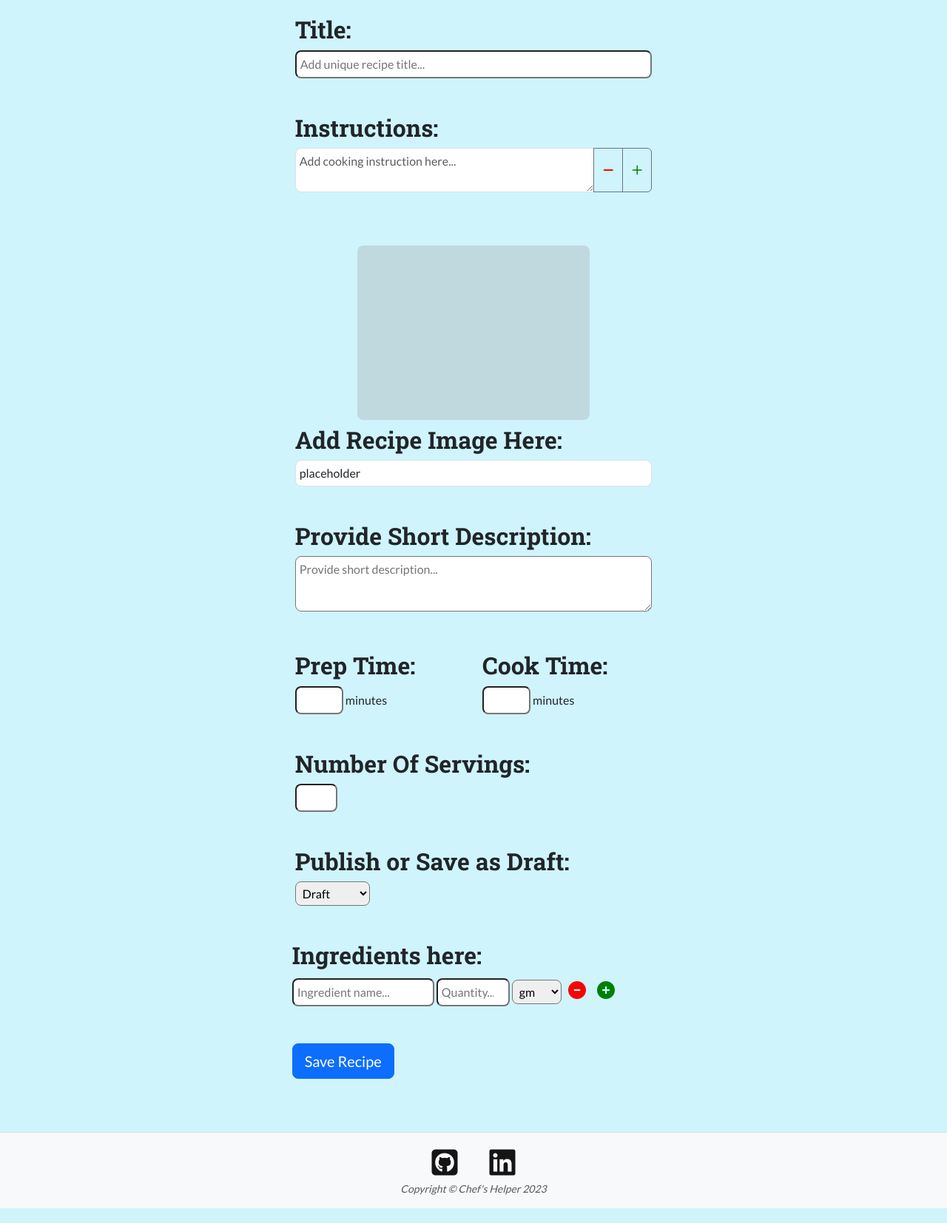
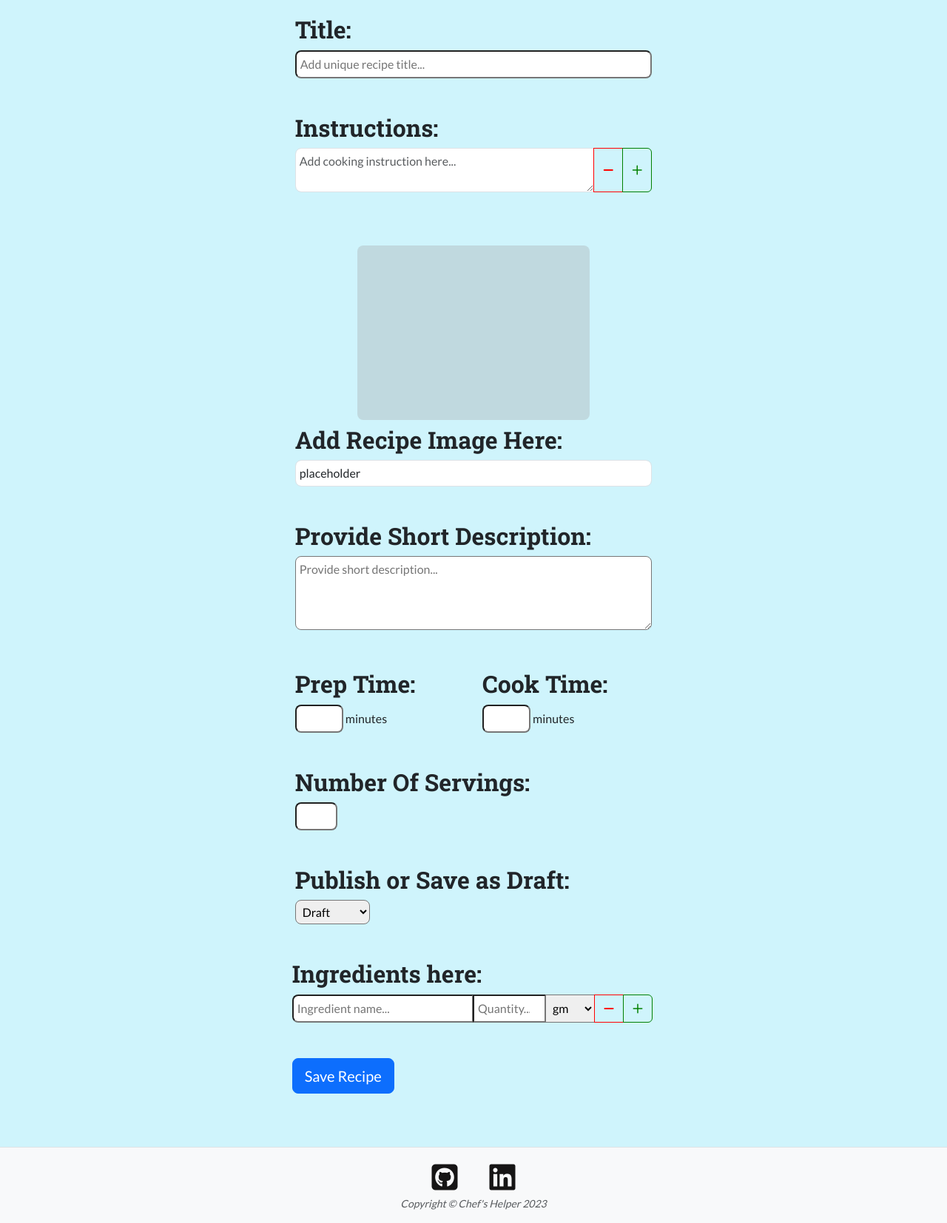
Before and after one commit to ObiOne84/django-chefs-helper, a Django app: page /add_recipe in a window 1280 px wide. Shown: the part 223-1877 px from the top of the page at 74% size. Run offline with Django 3.2, Linux system fonts and the light colour scheme; the visitor is signed in with stand-in values (Sample User, id 1); some libraries are stand-ins or nearby versions; grey boxes are pictures that could not be loaded.

Commit message:
Add validation for instruction field and updated control button style

```diff
--- a/static/css/style.css
+++ b/static/css/style.css
@@ -323,7 +323,7 @@ form.signup ul {
 
 .recipe-form textarea {
     width: 100%;
-    max-height: 75px;
+    max-height: 100px;
 }
 
 .list-button {
@@ -339,14 +339,33 @@ ol {
 .remove-instruction,
 .remove-ingredient {
     color: red;
+    border: 1px solid red;
+}
+
+.remove-instruction:hover,
+.remove-ingredient:hover,
+.remove-instruction:active,
+.remove-ingredient:active {
+    color: white;
+    border: 1px solid white;
+    background-color: red;
 }
 
 .add-instruction,
 .add-ingredient {
     color: green;
+    border: 1px solid green;
 }
 
-.ingredient-name-field {
+.add-instruction:hover,
+.add-instruction:active,
+.add-ingredient:hover,
+.add-ingredient:active {
+    color: white;
+    border: 1px solid white;
+    background-color: green;
+}
+.ingredient-name {
     width: 50%;
 }
 
--- a/static/js/script.js
+++ b/static/js/script.js
@@ -78,6 +78,7 @@ $(document).ready(function () {
 
     // Hides empty ingredient fields except the first row or fields with values
     $(document).ready(function () {
+        $('.positive-number:first').attr('required', 'required');
         $("#ingredient-formset-container").find('.formset-row:not(:first)').each(function () {
             var nameField = $(this).find('input[name$="name"]');
             var quantityField = $(this).find('input[name$="quantity"]');
@@ -302,6 +303,7 @@ $(document).ready(function () {
     $('#add-recipe-form').submit(function (event) {
         console.log('Not submitted');
         event.preventDefault();
+        if (validateReviewForm('.instruction-input-field')) {
             let instructionValue = '';
             let x = 1;
             $('.instruction-list-item').each(function () {
@@ -315,19 +317,35 @@ $(document).ready(function () {
 
             $('textarea[name="instructions"]').val(instructionValue.trim());
             $(this).unbind('submit').submit();
+        }
     });
 
     // function creates an input field with defined value
+    // function createInputField(data) {
+    //     return `<li class="my-1 instruction-list-item instruction-textarea-field">
+    //         <div class="input-group my-1">
+    //         <textarea name="instruction-step" cols="40" rows="2" class="d-inline form-control instruction-input-field instruction-steps" required placeholder="Add cooking instruction here...">${data}</textarea>
+    //         <button type="button" class="btn-like list-button remove-instruction">
+    //             <i class="fa-solid fa-circle-minus"></i>
+    //         </button>
+    //         <button type="button" name="add-instruction" class="btn-like list-button add-instruction">
+    //             <i class="fa-solid fa-circle-plus d-inline"></i>
+    //         </button>
+    //         </div>
+    //     </li>`;
+    // }
+
     function createInputField(data) {
-        return `<li class="my-1 instruction-list-item instruction-textarea-field">
-            <div class="input-group my-1">
-            <textarea name="instruction-step" cols="40" rows="1" class="d-inline form-control instruction-input-field instruction-steps" required placeholder="Add cooking instruction here...">${data}</textarea>
-            <button type="button" class="btn-like list-button remove-instruction">
-                <i class="fa-solid fa-circle-minus"></i>
-            </button>
-            <button type="button" name="add-instruction" class="btn-like list-button add-instruction">
-                <i class="fa-solid fa-circle-plus d-inline"></i>
-            </button>
+        return `<li class="my-1 instruction-list-item ">
+        <div class="input-group instruction-textarea-field my-1">
+           <textarea name="instruction-step" cols="40" rows="2"
+              class="d-inline form-control instruction-input-field instruction-steps" required
+              placeholder="Add cooking instruction here..." maxlength="350"
+              name="instruction-step">${data}</textarea>
+           <button class="btn btn-outline-secondary remove-instruction" type="button"><i
+                 class="fa-solid fa-minus"></i></button>
+           <button class="btn btn-outline-secondary add-instruction" type="button"><i
+                 class="fa-regular fa-plus"></i></button>
         </div>
      </li>`;
     }
@@ -364,7 +382,7 @@ $(document).ready(function () {
     $('#udpate-recipe-form').submit(function (event) {
         console.log('Form submitted');
         event.preventDefault();
-
+        if (validateReviewForm('.instruction-input-field')) {
             // Clear the current textarea content
             $('textarea[name="instructions"]').val('');
             let instructionValue = '';
@@ -383,6 +401,7 @@ $(document).ready(function () {
             $('textarea[name="instructions"]').val(instructionValue.trim());
             console.log(instructionValue);
             $(this).unbind('submit').submit();
+        }
     });
 
     function validateReviewForm(field) {
@@ -396,7 +415,7 @@ $(document).ready(function () {
             // Remove the error message after 5 seconds
             setTimeout(function () {
                 $('.empty-error').empty().hide();
-            }, 5000);
+            }, 8000);
             return false;
         }
 
@@ -410,4 +429,6 @@ $(document).ready(function () {
 
 
 
+
+
 });
--- a/templates/add_recipe.html
+++ b/templates/add_recipe.html
@@ -73,16 +73,18 @@
                               class="d-inline form-control instruction-input-field" required
                               placeholder="Add cooking instruction here..." maxlength="350"
                               name="instruction-step"></textarea>
-                              <button class="btn btn-outline-secondary remove-instruction" type="button"><i class="fa-solid fa-minus"></i></button>
-                              <button class="btn btn-outline-secondary add-instruction" type="button"><i class="fa-regular fa-plus"></i></button>
+                           <button class="btn btn-outline-secondary remove-instruction" type="button"><i
+                                 class="fa-solid fa-minus"></i></button>
+                           <button class="btn btn-outline-secondary add-instruction" type="button"><i
+                                 class="fa-regular fa-plus"></i></button>
                         </div>
                      </li>
                   </ol>
-
-               </div>
                   <div class="empty-error alert alert-danger hide">
                      <!-- error message goes here -->
                   </div>
+               </div>
+
                <!-- end of the test -->
                {% if form.instructions.errors %}
                <div class="alert alert-danger">
@@ -168,13 +170,10 @@
                      {% for form in form.ingredient_formset %}
                      <div class="formset-row show">
 
-                        <!-- {{ form.name.label_tag }} -->
-                        {{ form.name }}
+                        <!-- {{ form.name }}
                         {{ form.name.errors }}
-                        <!-- {{ form.quantity.label_tag }} -->
                         {{ form.quantity }}
                         {{ form.quantity.errors }}
-                        <!-- {{ form.unit.label_tag }} -->
                         {{ form.unit }}
                         {{ form.unit.errors }}
                         {{ form.DELETE }} {# Include the DELETE input for each formset row #}
@@ -184,7 +183,32 @@
                         </button>
                         <button type="button" name="add-ingredient" class="btn-like list-button add-ingredient">
                            <i class="fa-solid fa-circle-plus"></i>
-                        </button>
+                        </button> -->
+                        <!-- updated formset style -->
+                        <!-- updated form.units and delete with buttons -->
+                        <div class="input-group my-1">
+                           {{ form.name }}
+                           {% if form.name.errors %}
+                           <div class="alert alert-danger">
+                               {{ form.name.errors.0 }}
+                           </div>
+                           {% endif %}
+
+                           {{ form.quantity }}
+                           {% if form.quantity.errors %}
+                           <div class="alert alert-danger">
+                               {{ form.quantity.errors.0 }}
+                           </div>
+                           {% endif %}
+                           {{ form.unit }}
+                           {{ form.DELETE }} {# Include the DELETE input for each formset row #}
+                           {{ form.id }}
+                           <button class="btn btn-outline-secondary remove-ingredient" type="button"
+                               name="remove-ingredient"><i class="fa-solid fa-minus"></i></button>
+                           <button class="btn btn-outline-secondary add-ingredient" type="button"
+                               name="add-ingredient"><i class="fa-regular fa-plus"></i></button>
+                       </div>
+
                      </div>
                      {% endfor %}
                      <!-- <button type="button" name="add-ingredient" class="btn-like list-button add-ingredient">
--- a/templates/update_recipe.html
+++ b/templates/update_recipe.html
@@ -41,6 +41,9 @@
                                 <!-- Input fields are created here -->
                             </ol>
                         </div>
+                        <div class="empty-error alert alert-danger hide">
+                            <!-- error message goes here -->
+                         </div>
                     </div>
                     <div class="col-md-8 offset-md-2 col-12 my-lg-4 my-2 add-image">
                         <h2>Update Recipe Image Here:</h2>
```
Lines whose indentation alone changed are shown as unchanged.
